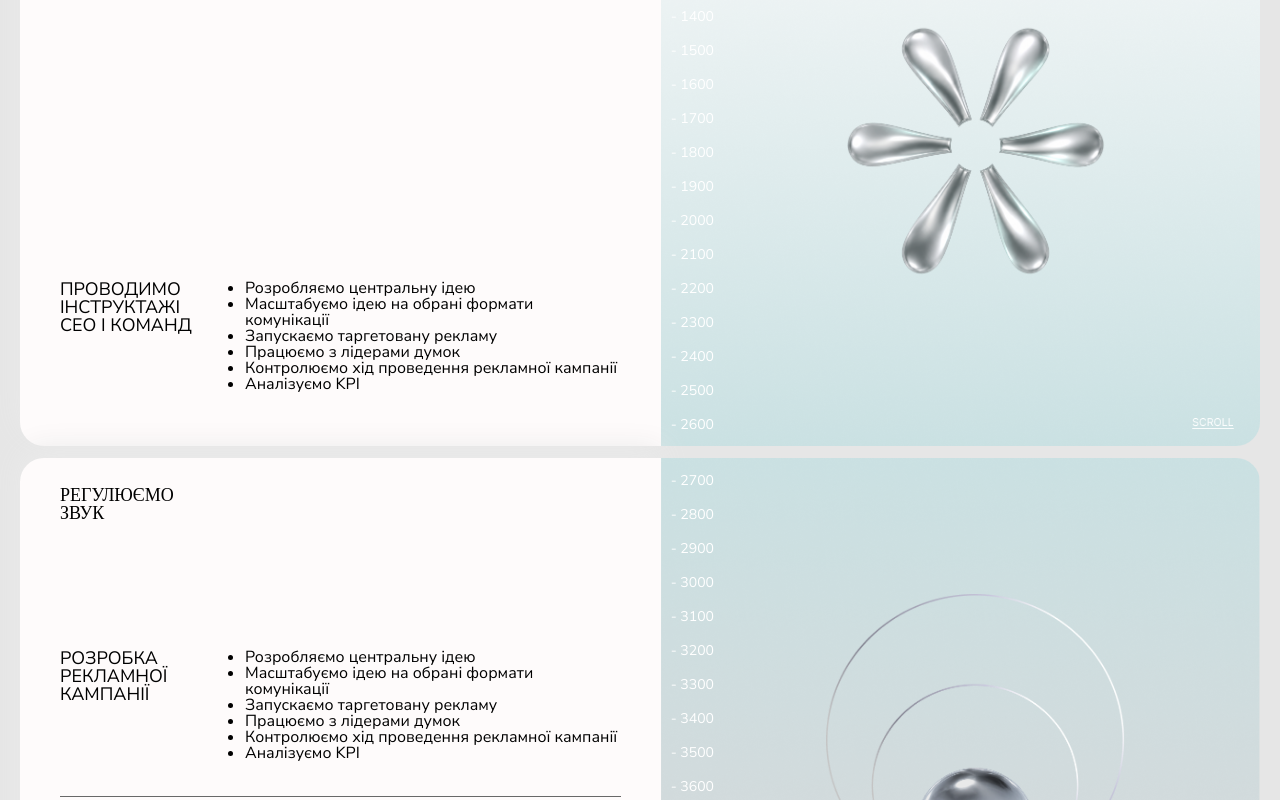
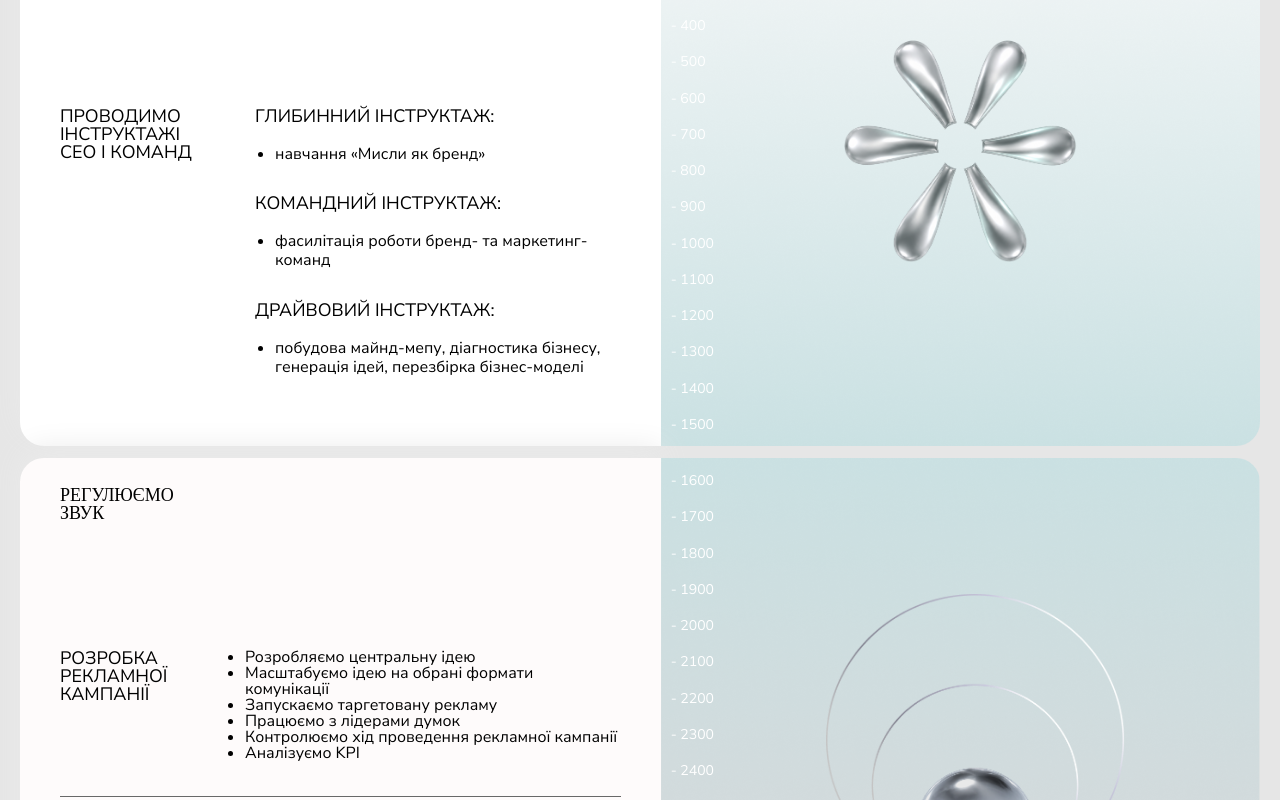
Before and after one commit to frontwebil/bozabrand, a Next.js app: page /method in a window 1280 px wide. Shown: the part 1440-2240 px from the top of the page. Built offline with nearby package versions, Linux system fonts and the light colour scheme; a web font is replaced by a local one.

Commit message:
add card

```diff
--- a/src/Components/MethodPage/StackCards/StackCards.css
+++ b/src/Components/MethodPage/StackCards/StackCards.css
@@ -131,7 +131,72 @@
   line-height: 100%;
 }
 
+.stack-card--first .stack-cards-text-block {
+  background: #ffffff;
+}
+
+.stack-card--first .stack-cards-text-block-content {
+  flex-direction: row;
+  align-items: stretch;
+  /* flex: 1; */
+  gap: 40px;
+}
+
+.stack-card--first .stack-cards-text-block-content-main {
+  flex: 1;
+  display: flex;
+  flex-direction: column;
+}
+
+.stack-card--first .stack-cards-side-title {
+  flex-shrink: 0;
+  max-width: 155px;
+  width: 100%;
+  margin: 0;
+  padding-top: 35px;
+  font-family: Nunito Sans;
+  font-weight: 400;
+  font-size: 18px;
+  line-height: 100%;
+  text-transform: uppercase;
+}
+
+.stack-card--first .stack-cards-text-block-content-card {
+  padding: 15px 0;
+  gap: 20px;
+  flex-direction: column;
+  border: none;
+}
+
+.stack-card--first .stack-cards-text-block-content-card:first-of-type {
+  border: none;
+  padding-top: 35px;
+}
+
+.stack-card--first .stack-cards-text-block-content-card h3 {
+  max-width: 100%;
+}
+
+.stack-card--first .stack-cards-text-block-content-card-list li {
+  line-height: 120%;
+  margin-left: 20px;
+}
+
+.stack-cards-img-block--first img {
+  width: 45%;
+  margin-left: 0;
+}
+
 @media (max-width: 1100px) {
+  .stack-card--first .stack-cards-text-block-content {
+    gap: 20px;
+  }
+
+  .stack-card--first .stack-cards-side-title {
+    max-width: 120px;
+    font-size: 16px;
+  }
+
   .stack-cards-img-block {
     max-width: 40%;
   }
--- a/src/Components/MethodPage/StackCards/StackCards.tsx
+++ b/src/Components/MethodPage/StackCards/StackCards.tsx
@@ -41,22 +41,33 @@ const ImgCards = [
   },
 ];
 
+const SCALE_STEP = 100;
+const SCALE_MAX = 11000;
+const CARD_COUNT = ImgCards.length;
+const FULL_SCALE = Array.from(
+  { length: SCALE_MAX / SCALE_STEP + 1 },
+  (_, i) => i * SCALE_STEP,
+);
+
 const textCards = [
   {
     title: "ВСТАНОВЛЮЄМО КОНТАКТ",
+    sideTitle: "проводимо інструктажі СЕО і команд",
     sections: [
       {
-        title: "проводимо інструктажі СЕО і команд",
+        title: "ГЛИБИННИЙ ІНСТРУКТАЖ:",
+        list: ["навчання «Мисли як бренд»"],
+      },
+      {
+        title: "КОМАНДНИЙ ІНСТРУКТАЖ:",
+        list: ["фасилітація роботи бренд- та маркетинг-команд"],
+      },
+      {
+        title: "ДРАЙВОВИЙ ІНСТРУКТАЖ:",
         list: [
-          "Розробляємо центральну ідею",
-          "Масштабуємо ідею на обрані формати комунікації",
-          "Запускаємо таргетовану рекламу",
-          "Працюємо з лідерами думок",
-          "Контролюємо хід проведення рекламної кампанії",
-          "Аналізуємо KPI",
+          "побудова майнд-мепу, діагностика бізнесу, генерація ідей, перезбірка бізнес-моделі",
         ],
       },
-
     ],
   },
   {
@@ -406,12 +417,10 @@ const textCardsMobile = [
   },
 ];
 
-const FULL_SCALE = Array.from({ length: 101 }, (_, i) => 1000 + i * 100);
-
-const generateScale = (index: number) => {
-  const itemsPerCard = 17;
+const generateScale = (index: number, totalCards: number = CARD_COUNT) => {
+  const itemsPerCard = Math.ceil(FULL_SCALE.length / totalCards);
   const start = index * itemsPerCard;
-  const end = start + itemsPerCard;
+  const end = Math.min(start + itemsPerCard, FULL_SCALE.length);
 
   return FULL_SCALE.slice(start, end);
 };
@@ -435,12 +444,28 @@ export function StackCards() {
 
         <div className="stack-cards">
           {width && width >= 700 ? (
-            desktopCards.map((card, i) => (
-              <div className="stack-card" key={i}>
-                <div className="stack-cards-text-block">
+            desktopCards.map((card, i) => {
+              const isFirstCard = i === 0;
+              const sideTitle =
+                "sideTitle" in card
+                  ? (card as { sideTitle?: string }).sideTitle
+                  : undefined;
+
+              return (
+                <div
+                  className={`stack-card${isFirstCard ? " stack-card--first" : ""}`}
+                  key={i}
+                >
+                  <div
+                    className={`stack-cards-text-block${isFirstCard ? " stack-cards-text-block--first" : ""}`}
+                  >
                     <h2>{card.title}</h2>
 
                     <div className="stack-cards-text-block-content">
+                      {isFirstCard && sideTitle ? (
+                        <>
+                          <p className="stack-cards-side-title">{sideTitle}</p>
+                          <div className="stack-cards-text-block-content-main">
                             {card.sections.map((section, index) => (
                               <div
                                 className="stack-cards-text-block-content-card"
@@ -456,18 +481,37 @@ export function StackCards() {
                               </div>
                             ))}
                           </div>
+                        </>
+                      ) : (
+                        card.sections.map((section, index) => (
+                          <div
+                            className="stack-cards-text-block-content-card"
+                            key={index}
+                          >
+                            <h3>{section.title}</h3>
+
+                            <ul className="stack-cards-text-block-content-card-list">
+                              {section.list.map((item, itemIndex) => (
+                                <li key={itemIndex}>{item}</li>
+                              ))}
+                            </ul>
+                          </div>
+                        ))
+                      )}
+                    </div>
                   </div>
                   <div
-                  className="stack-cards-img-block"
+                    className={`stack-cards-img-block${isFirstCard ? " stack-cards-img-block--first" : ""}`}
                     style={{ backgroundImage: `url(${ImgCards[i].bgImage})` }}
-                  key={i}
                   >
                     <div className="bottom-scale left">
                       <div className="bottom-scale-track">
-                      {generateScale(i).map((num, index) => (
+                        {generateScale(i, desktopCards.length).map((num, index) => (
                           <div className="bottom-scale-item" key={index}>
                             <span className="bottom-scale-dot"></span>
-                          <span className="bottom-scale-number">- {num}</span>
+                            <span className="bottom-scale-number">
+                              - {num}
+                            </span>
                           </div>
                         ))}
                       </div>
@@ -480,7 +524,8 @@ export function StackCards() {
                     />
                   </div>
                 </div>
-            ))
+              );
+            })
           ) : (
             <div className="stack-mobile">
               <div className="stack-mobile-text-blocks">
@@ -516,7 +561,7 @@ export function StackCards() {
                   >
                     <div className="bottom-scale left">
                       <div className="bottom-scale-track">
-                        {generateScale(i).map((num, index) => (
+                        {generateScale(i, ImgCards.length).map((num, index) => (
                           <div className="bottom-scale-item" key={index}>
                             <span className="bottom-scale-dot"></span>
                             <span className="bottom-scale-number">- {num}</span>
--- a/src/Components/MethodPage/StackCards/stackCardsEnglish.ts
+++ b/src/Components/MethodPage/StackCards/stackCardsEnglish.ts
@@ -1,12 +1,38 @@
 export type StackCardSection = { title: string; list: string[] };
 
-export type StackTextCard = { title: string; sections: StackCardSection[] };
+export type StackTextCard = {
+  title: string;
+  sideTitle?: string;
+  sections: StackCardSection[];
+};
 
 export const stackCardsEnglishTitle =
   "We conduct briefings for CEOs and teams.";
 
 /** Desktop ≥700px */
 export const stackCardsEnglishDesktop: StackTextCard[] = [
+  {
+    title: "ESTABLISHING CONTACT",
+    sideTitle: "We conduct briefings for CEOs and teams.",
+    sections: [
+      {
+        title: "IN-DEPTH BRIEFING:",
+        list: ['"Think Like a Brand" training'],
+      },
+      {
+        title: "TEAM BRIEFING:",
+        list: [
+          "facilitation for brand and marketing teams",
+        ],
+      },
+      {
+        title: "DRIVE BRIEFING:",
+        list: [
+          "mind map building, business diagnostics, idea generation, business model restructuring",
+        ],
+      },
+    ],
+  },
   {
     title: "ADJUST THE SOUND",
     sections: [
```
Also changed, not shown: public/Method/StackCards/bg0.png. Lines whose indentation alone changed are shown as unchanged.
